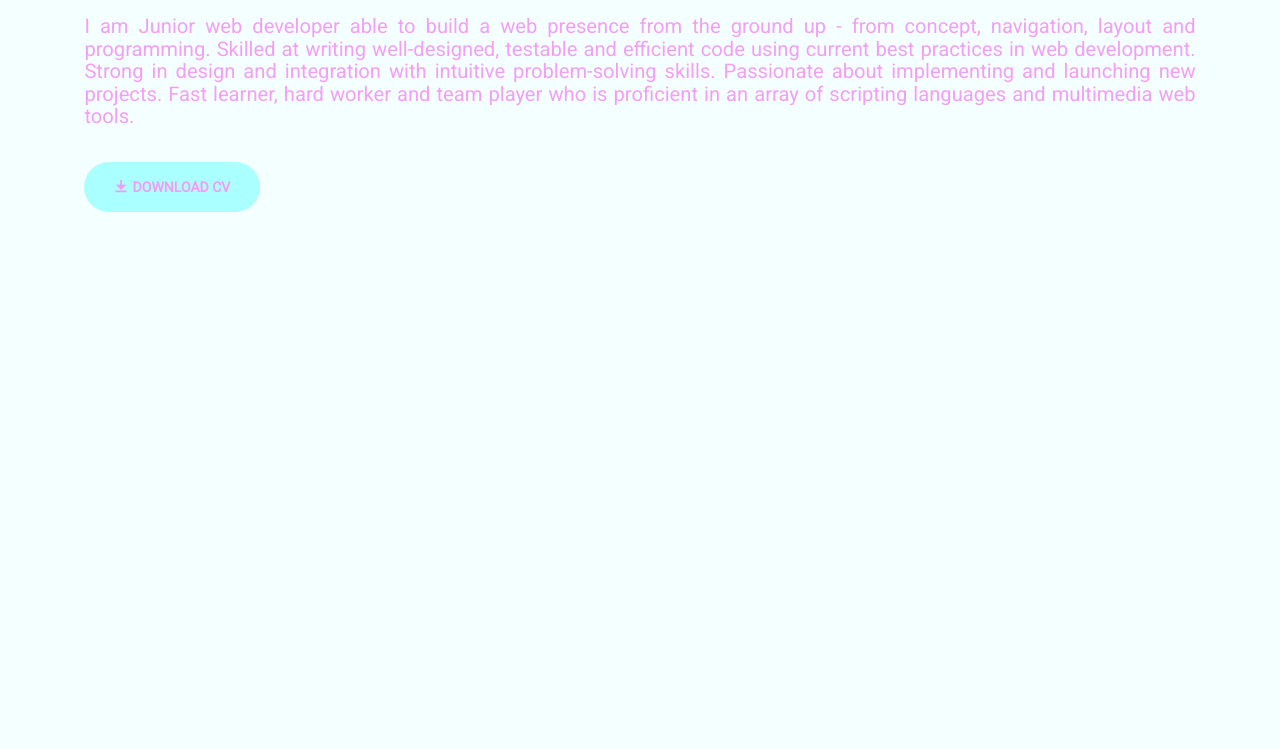
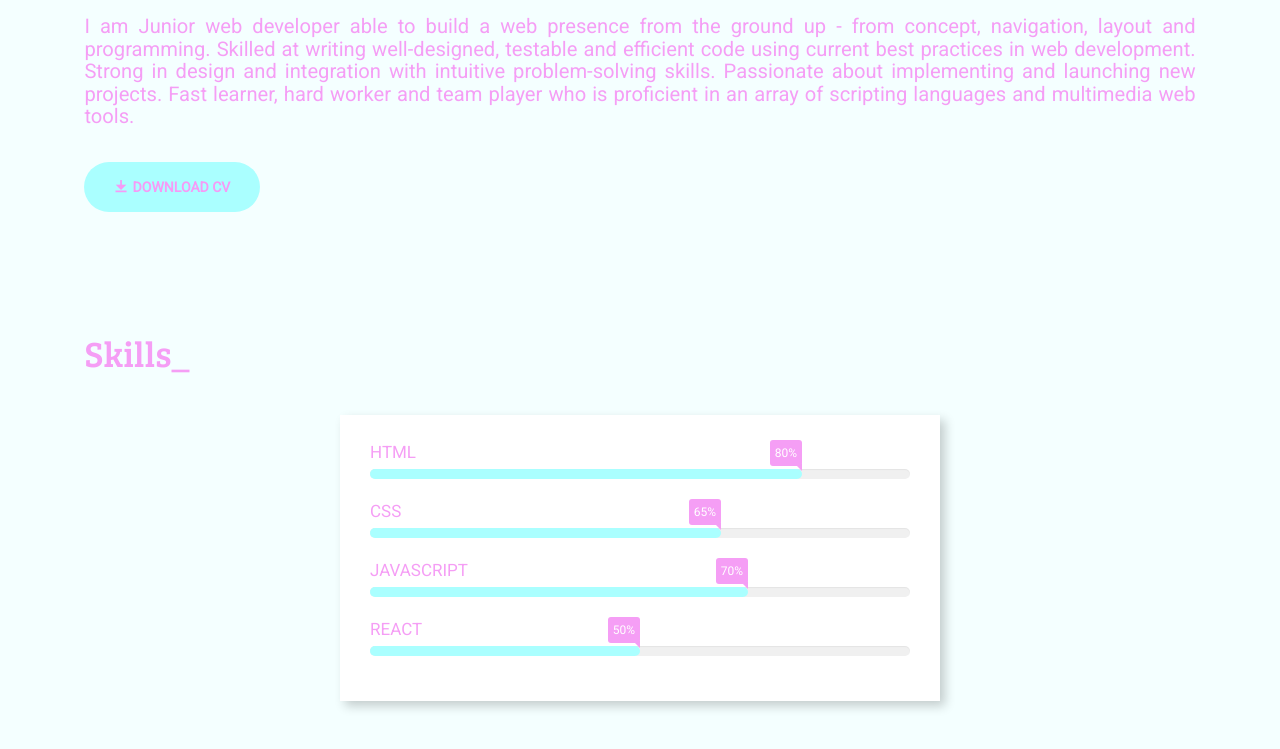
Before and after one commit to Misbah2000/My_Site_my, a plain HTML site: page index.html in a window 1280 px wide. Shown: the part 723-1472 px from the top of the page. Before the commit the page ends 995 px from the top, so only its background shows below. Drawn offline with nearby package versions, Linux system fonts and the light colour scheme; a web font is replaced by a local one.

Commit message:
Skill Section completed

```diff
--- a/index.html
+++ b/index.html
@@ -84,6 +84,39 @@
             <p class="about-details text-lg">I am Junior web developer able to build a web presence from the ground up - from concept, navigation, layout and programming. Skilled at writing well-designed, testable and efficient code using current best practices in web development. Strong in design and integration with intuitive problem-solving skills. Passionate about implementing and launching new projects. Fast learner, hard worker and team player who is proficient in an array of scripting languages and multimedia web tools.</p>
             <a href="" target="_blank" class="button button-flex text-sm"><i class="ri-download-fill"></i> DOWNLOAD CV</a>
         </section>
+
+        <section class="section container" id="skills">
+            <h2 class="section-title">Skills_</h2>
+
+            <div class="skills-container grid">
+                <div class="skills-bar">
+                    <div class="bar">
+                        <div class="info">
+                            <span>HTML</span>
+                        </div>
+                        <div class="progress-line html"><span></span></div>
+                    </div>
+                    <div class="bar">
+                        <div class="info">
+                            <span>CSS</span>
+                        </div>
+                        <div class="progress-line css"><span></span></div>
+                    </div>
+                    <div class="bar">
+                        <div class="info">
+                            <span>JAVASCRIPT</span>
+                        </div>
+                        <div class="progress-line js"><span></span></div>
+                    </div>
+                    <div class="bar">
+                        <div class="info">
+                            <span>REACT</span>
+                        </div>
+                        <div class="progress-line react"><span></span></div>
+                    </div>
+                </div>
+            </div>
+        </section>
     </main>
 
 
--- a/style.css
+++ b/style.css
@@ -289,6 +289,137 @@ input {
    text-align: justify;
 }
 
+/* Skills Section */
+.skills-container{
+   place-items: center;
+}
+
+.skills-bar {
+   width: 600px;
+   background: #fff;
+   padding: 25px 30px;
+   box-shadow: 5px 5px 10px rgba(0,0,0,0.2);
+}
+
+.skills-bar .bar{
+   margin: 20px 0;
+}
+
+.skills-bar .bar:first-child{
+   margin-top: 0px;
+}
+
+.skills-bar .bar .info{
+   margin-bottom: 5px;
+}
+
+.skills-bar .bar .info span{
+   font-size: 17px;
+   font-weight: 500;
+   color: var(--text-color);
+   opacity: 0;
+   animation: showText 0.5s 1.5s linear forwards;
+}
+
+@keyframes showText {
+100%{
+   opacity: 1;
+}
+}
+
+.skills-bar .bar .progress-line{
+   position: relative;
+   height: 10px;
+   width: 100%;
+   background: #f0f0f0;
+   border-radius: 10px;
+   transform: scaleX(0);
+   transform-origin: left;
+   box-shadow: inset 0px 1px 1px rgba(0,0,0,0.05),
+                     0px 1px rgba(255, 255, 255, 0.8);
+   animation: animate 1s cubic-bezier(1,0,0.5,1) forwards;
+}
+
+.bar .progress-line span{
+   height: 100%;
+   width: 80%;
+   background: var(--primary-color);
+   position: absolute;
+   border-radius: 10px;
+   transform: scaleX(0);
+   transform-origin: left;
+   animation: animate 1s 1s cubic-bezier(1,0,0.5,1) forwards;
+
+}
+
+@keyframes animate {
+   100%{
+      transform: scaleX(1);
+   }
+}
+
+.progress-line.html span{
+   width: 80%;
+}
+.progress-line.css span{
+   width: 65%;
+}
+.progress-line.js span{
+   width: 70%;
+}
+.progress-line.react span{
+   width: 50%;
+}
+
+
+.bar .progress-line span::before{
+   position: absolute;
+   content: "";
+   right: 0;
+   top: -5px;
+   height: 0;
+   width: 0;
+   border: 7px solid transparent;
+   border-bottom-width: 0px;
+   border-right-width: 0px;
+   border-top-color: var(--text-color);
+   opacity: 0;
+   animation: showText2 0.5s 1.5s linear forwards;
+}
+
+.bar .progress-line span::after{
+   position: absolute;
+   right: 0;
+   top: -29px;
+   color: #fff;
+   font-size: 12px;
+   font-weight: 500;
+   background: var(--text-color);
+   padding: 1px 5px;
+   border-radius: 3px;
+   opacity: 0;
+   animation: showText2 0.5s 1.5s linear forwards;
+}
+
+@keyframes showText2 {
+   100%{
+      opacity: 1;
+   }
+}
+
+.progress-line.html span::after{
+   content: "80%";
+}
+.progress-line.css span::after{
+   content: "65%";
+}
+.progress-line.js span::after{
+   content: "70%";
+}
+.progress-line.react span::after{
+   content: "50%";
+}
+
 /* Buttons */
 .button {
    display: inline-block;
```
